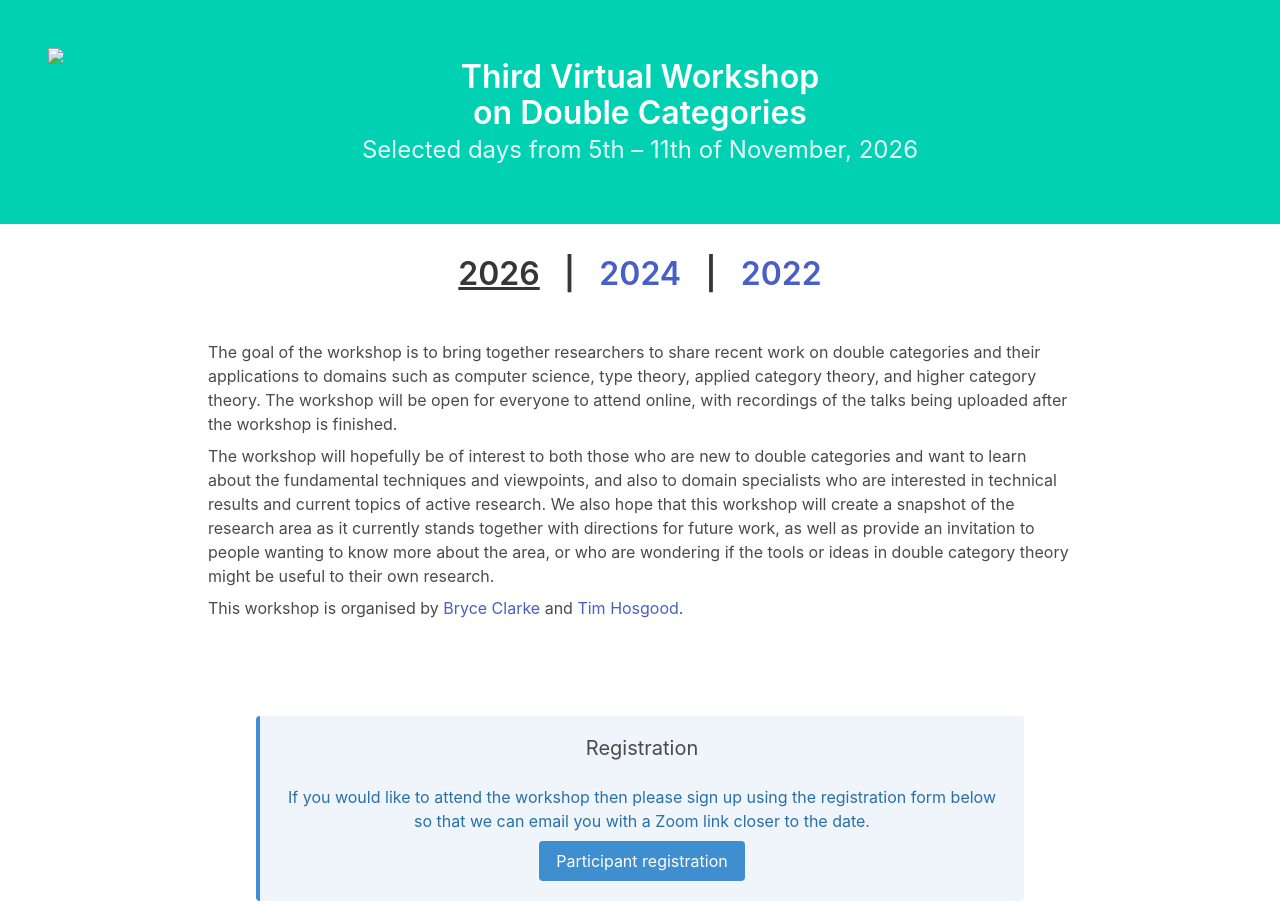
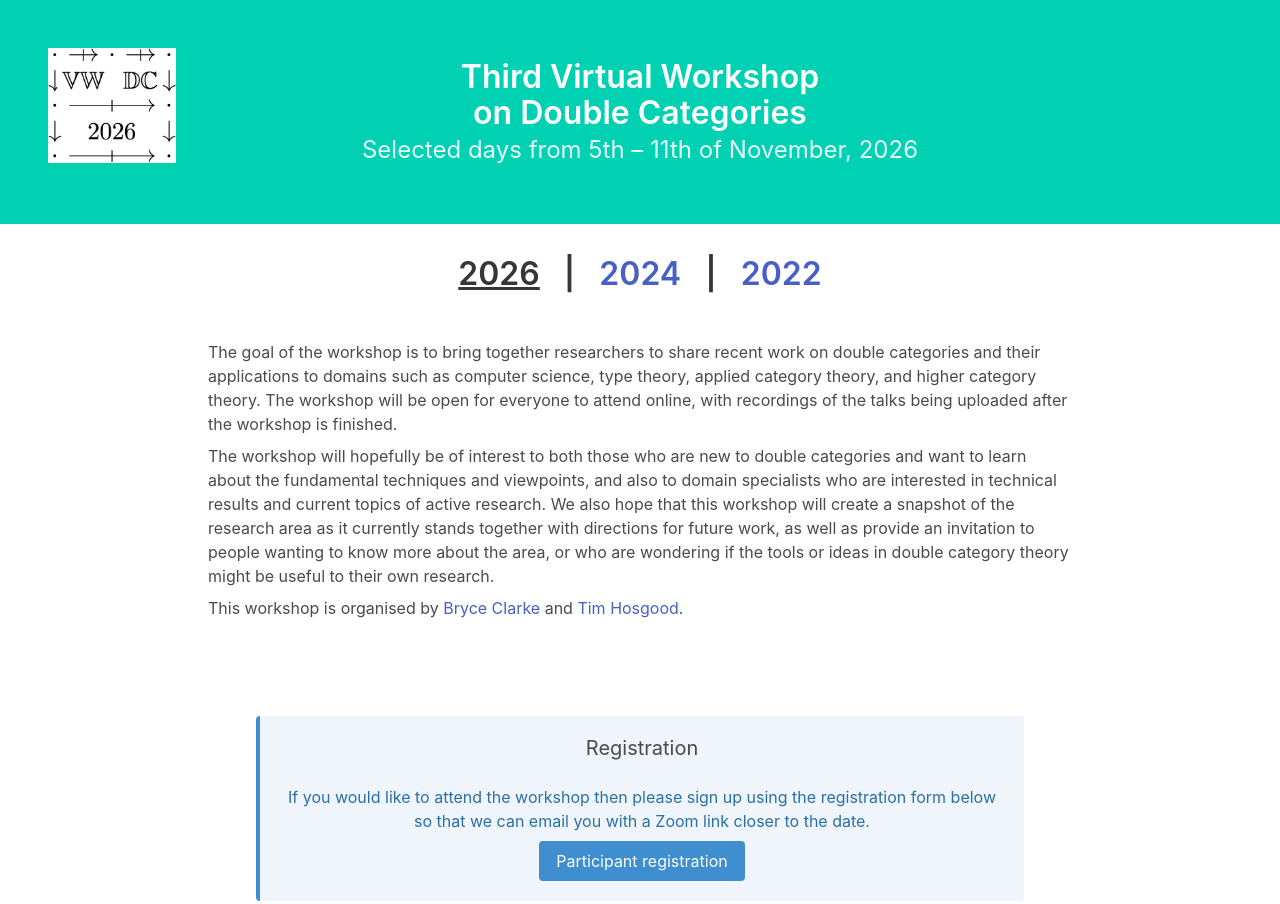
Before and after one commit to BryceClarke/virtual-double-categories-workshop, a plain HTML site: page index.html in a window 1280 px wide. Shown: the top 904 px of the page. Drawn offline with nearby package versions, Linux system fonts and the light colour scheme.

Commit message:
fix logo link

```diff
--- a/index.html
+++ b/index.html
@@ -20,7 +20,7 @@
 
       <div class="column is-one-fifth">
         <figure class="image is-128x128">
-          <img src="logo-2026.png">
+          <img src="logo-2026.jpeg">
         </figure>
       </div>
 
```
Also changed, not shown: 1 other file.
